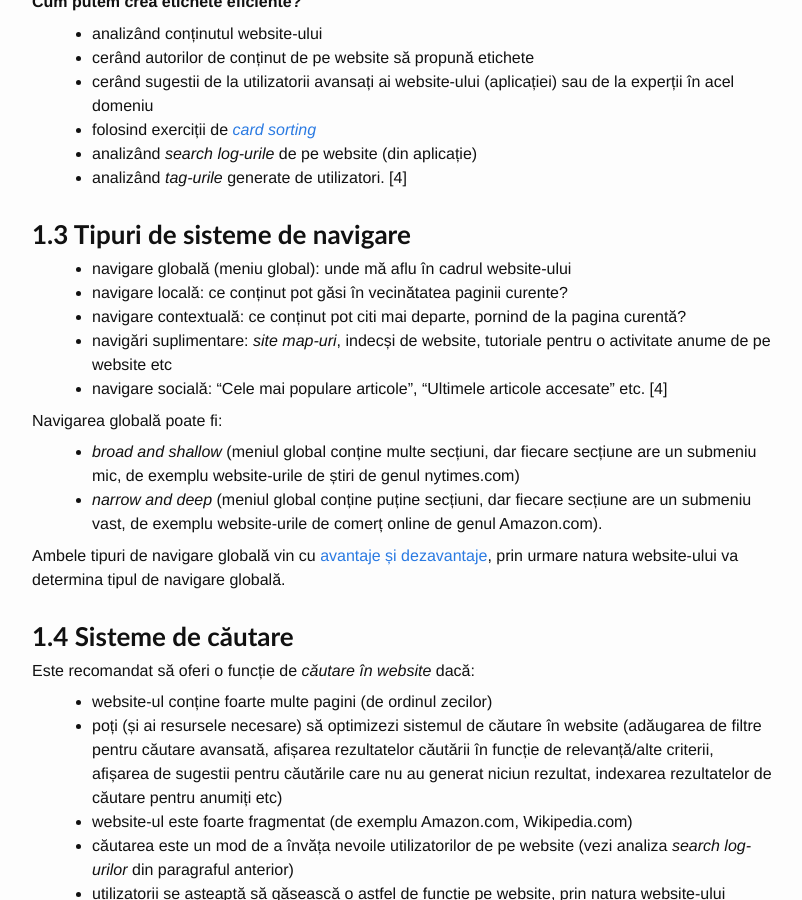
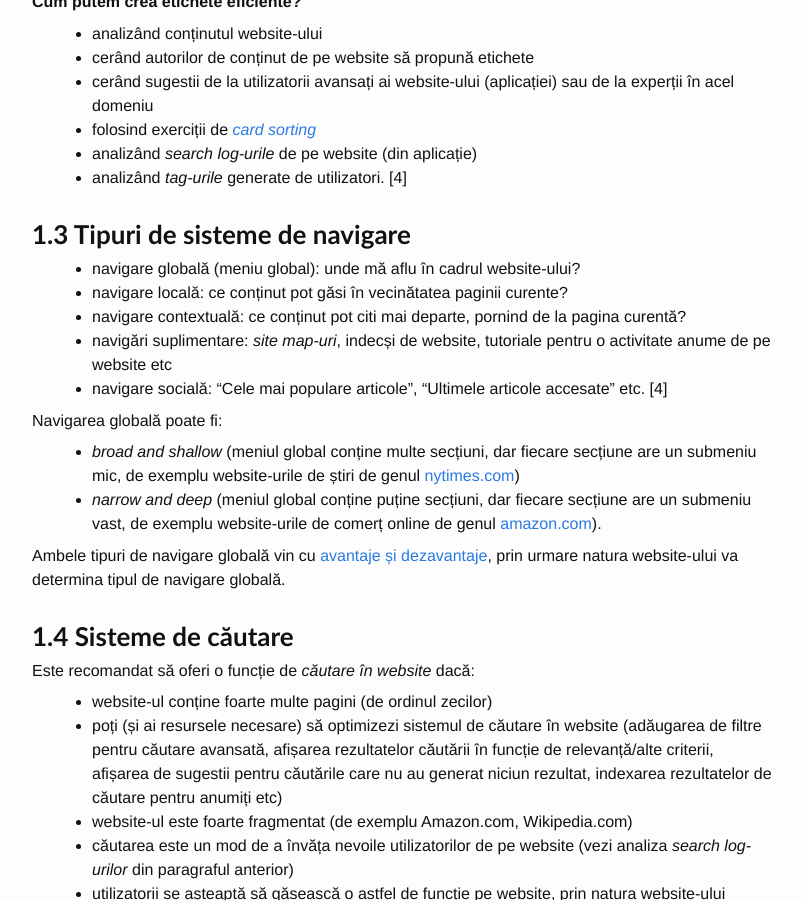
Before and after one commit to gov-ithub/govro-design, a Jekyll site: the page built from 3-ux.md, in a window 1280 px wide and 900 px high, scrolled down 2318 px. Shown: the whole window, without its empty margins (238-1040 px from the left). Built offline with Jekyll 4.4.1, drawn with Linux system fonts in a browser that asks for light colours; part of the change alters nothing that is shown.

```diff
--- a/3-ux.md
+++ b/3-ux.md
@@ -80,15 +80,15 @@ Arhitectura Informației are 5 mari componente [4]:
 * analizând _tag-urile_ generate de utilizatori. [4]
 
 ### 1.3 Tipuri de sisteme de navigare
-* navigare globală (meniu global): unde mă aflu în cadrul website-ului
+* navigare globală (meniu global): unde mă aflu în cadrul website-ului?
 * navigare locală: ce conținut pot găsi în vecinătatea paginii curente?
 * navigare contextuală: ce conținut pot citi mai departe, pornind de la pagina curentă?
 * navigări suplimentare: _site map-uri_, indecși de website, tutoriale pentru o activitate anume de pe website etc
 * navigare socială: "Cele mai populare articole", "Ultimele articole accesate" etc. [4]
 
 Navigarea globală poate fi:
-* _broad and shallow_ (meniul global conține multe secțiuni, dar fiecare secțiune are un submeniu mic, de exemplu website-urile de știri de genul nytimes.com)
-* _narrow and deep_ (meniul global conține puține secțiuni, dar fiecare secțiune are un submeniu vast, de exemplu website-urile de comerț online de genul Amazon.com).
+* _broad and shallow_ (meniul global conține multe secțiuni, dar fiecare secțiune are un submeniu mic, de exemplu website-urile de știri de genul [nytimes.com](http://www.nytimes.com/))
+* _narrow and deep_ (meniul global conține puține secțiuni, dar fiecare secțiune are un submeniu vast, de exemplu website-urile de comerț online de genul [amazon.com](https://www.amazon.com/)).
 
 Ambele tipuri de navigare globală vin cu [avantaje și dezavantaje](https://www.nngroup.com/articles/flat-vs-deep-hierarchy/), prin urmare natura website-ului va determina tipul de navigare globală.
 
```
